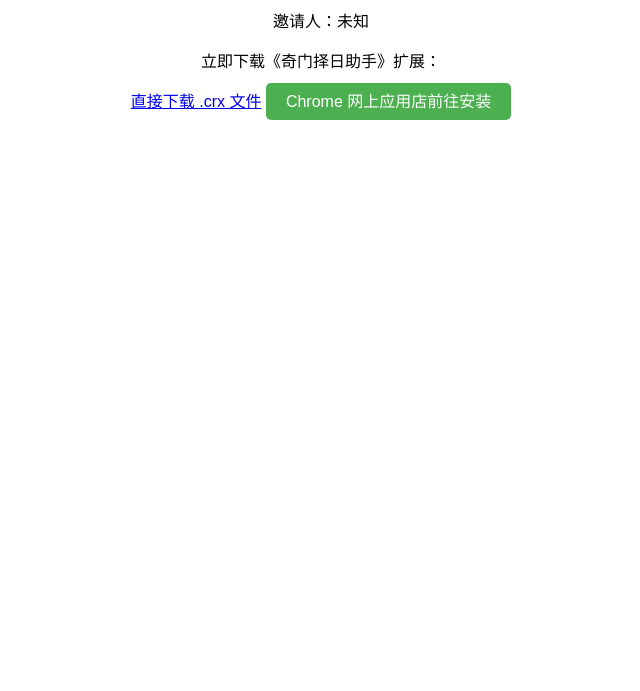
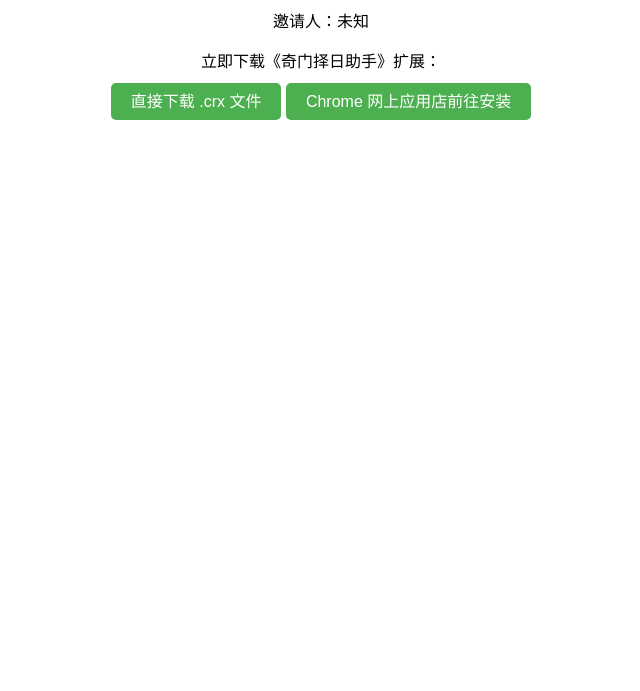
Before and after one commit to HJYHJYHJY/qimen-helper, a plain HTML site: page index.html in a window 1280 px wide. Shown: the part 109-800 px from the top of the page, without its empty margins (319-959 px from the left). Drawn offline with Linux system fonts and the light colour scheme.

Commit message:
Update index.html

```diff
--- a/index.html
+++ b/index.html
@@ -14,7 +14,8 @@
     <h1>🎉 感谢通过邀请链接访问！</h1>
     <p>邀请人：<span id="inviter">未知</span></p>
     <p>立即下载《奇门择日助手》扩展：</p>
-    <a href="https://github.com/HJYHJYHJY/qimen-helper-invite/qimen-helper.crx" download>直接下载 .crx 文件</a>
+    <a href="https://github.com/HJYHJYHJY/qimen-helper-invite/qimen-helper.crx"  class="download-btn">直接下载 .crx 文件</a>
+    </n>
     <a href="https://chrome.google.com/webstore/detail/your-extension-id" class="download-btn">Chrome 网上应用店前往安装</a>
   </div>
   <script>
```
